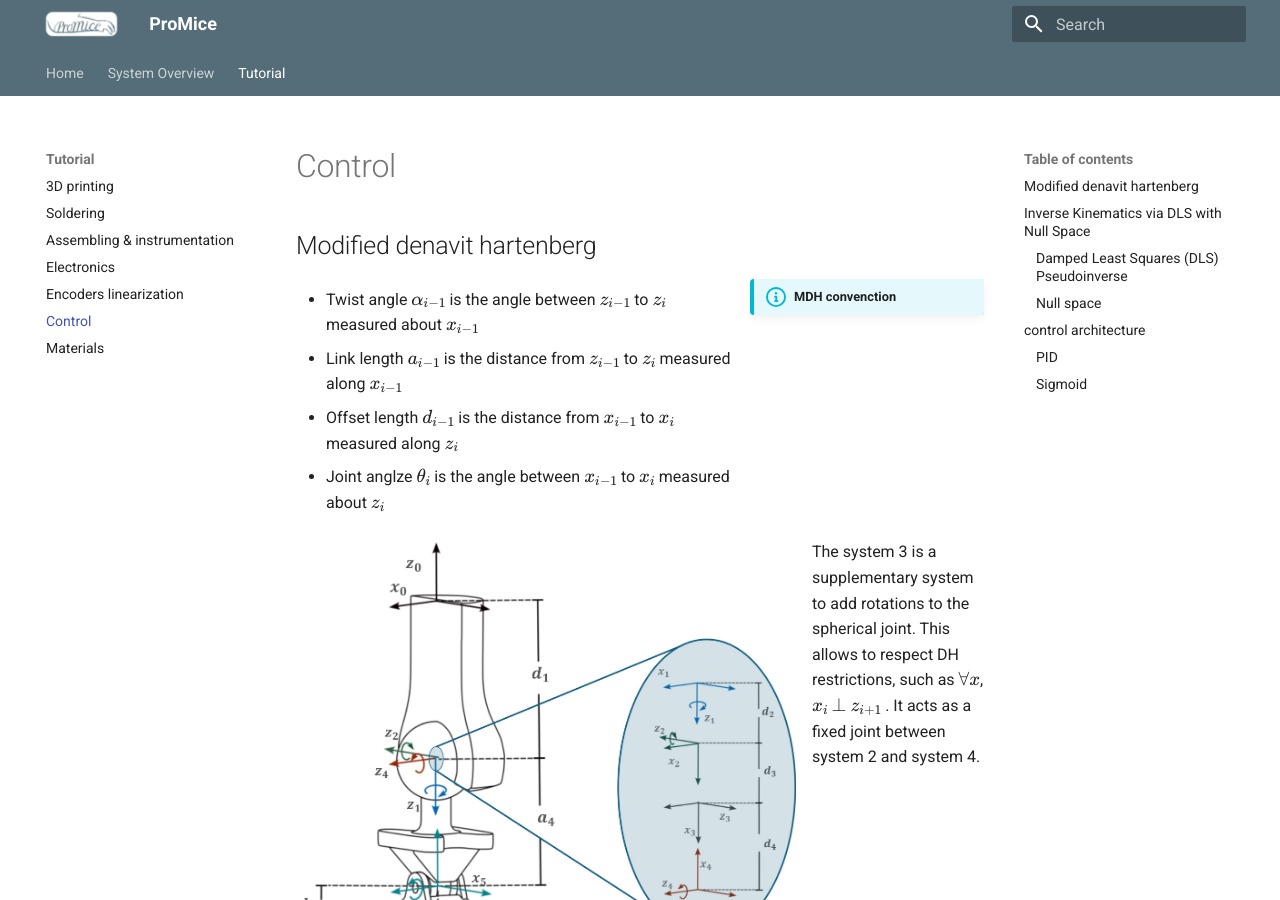
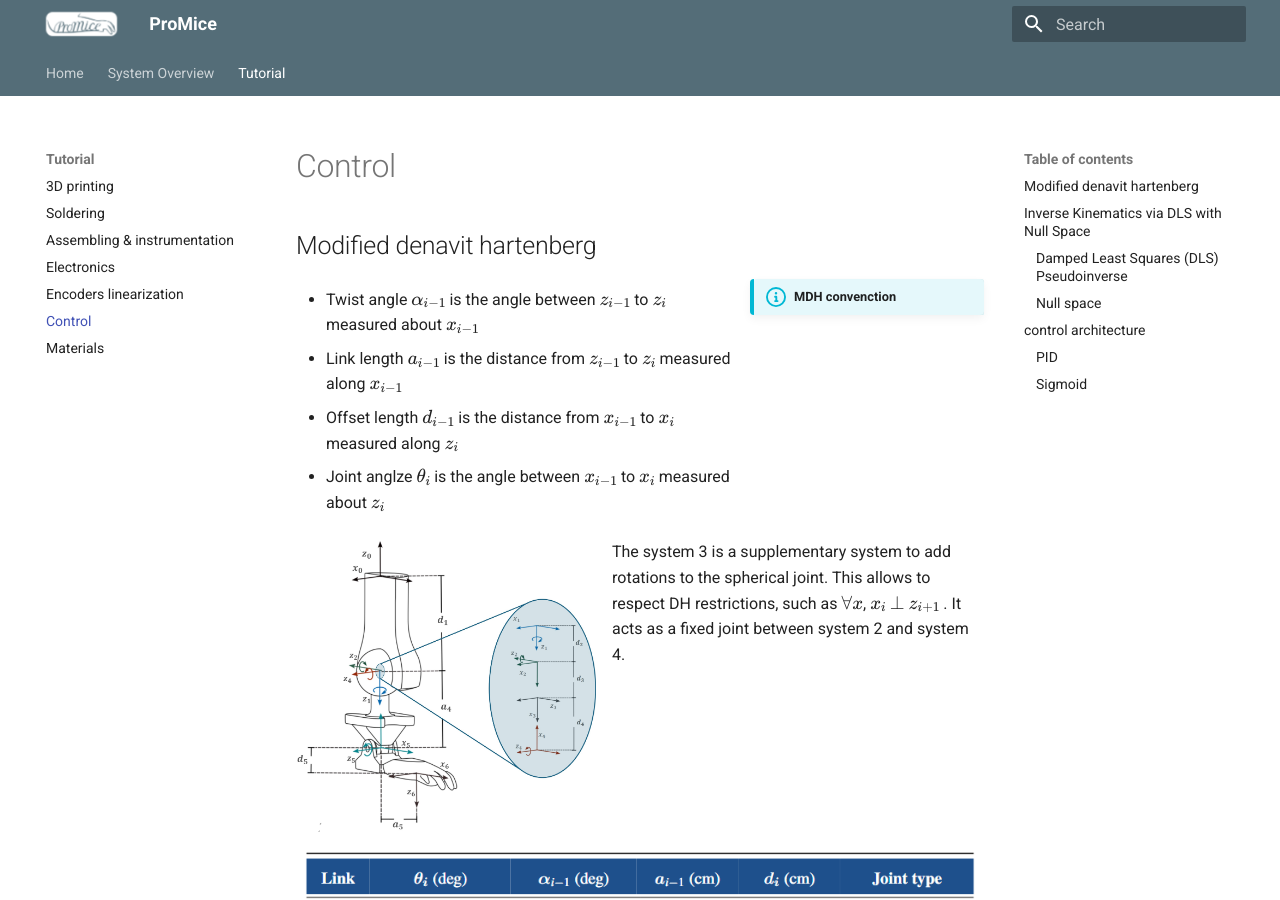
Before and after one commit to Juan-CarlosM/ProMice, an MkDocs documentation site: the page built from docs/control.md, in a window 1280 px wide and 900 px high. Built offline with MkDocs 1.6.1 and Material for MkDocs 9.7.7, drawn with Linux system fonts in a browser that asks for light colours.

Commit message:
Resize Denavit-Hartenberg model image
Updated image size for Denavit-Hartenberg model.

```diff
--- a/docs/control.md
+++ b/docs/control.md
@@ -12,7 +12,7 @@
    - Joint anglze $\theta_i$ is the angle between $x_{i-1}$ to $x_i$ measured about $z_i$
 
 
-![Denavit hartenber model](images/MDH_model.jpg){width=500 align=left}
+![Denavit hartenber model](images/MDH_model.jpg){width=300 align=left}
 
 The system 3 is a supplementary system to add rotations to the spherical joint. This allows to respect DH restrictions,
 such as $\forall x$, $x_i$ $\perp$ $z_{i+1}$ . It acts as a fixed joint between system 2 and system 4.
```
